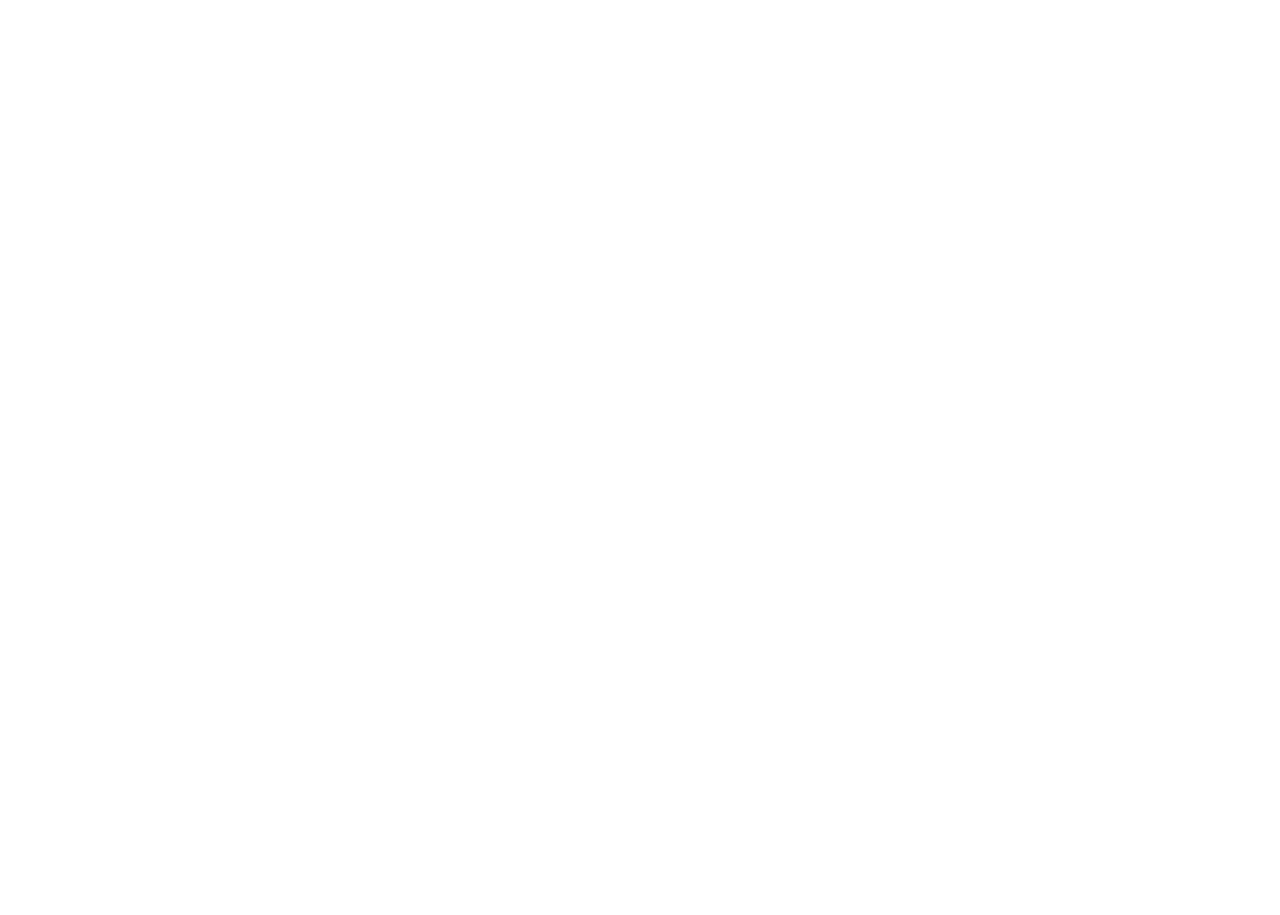
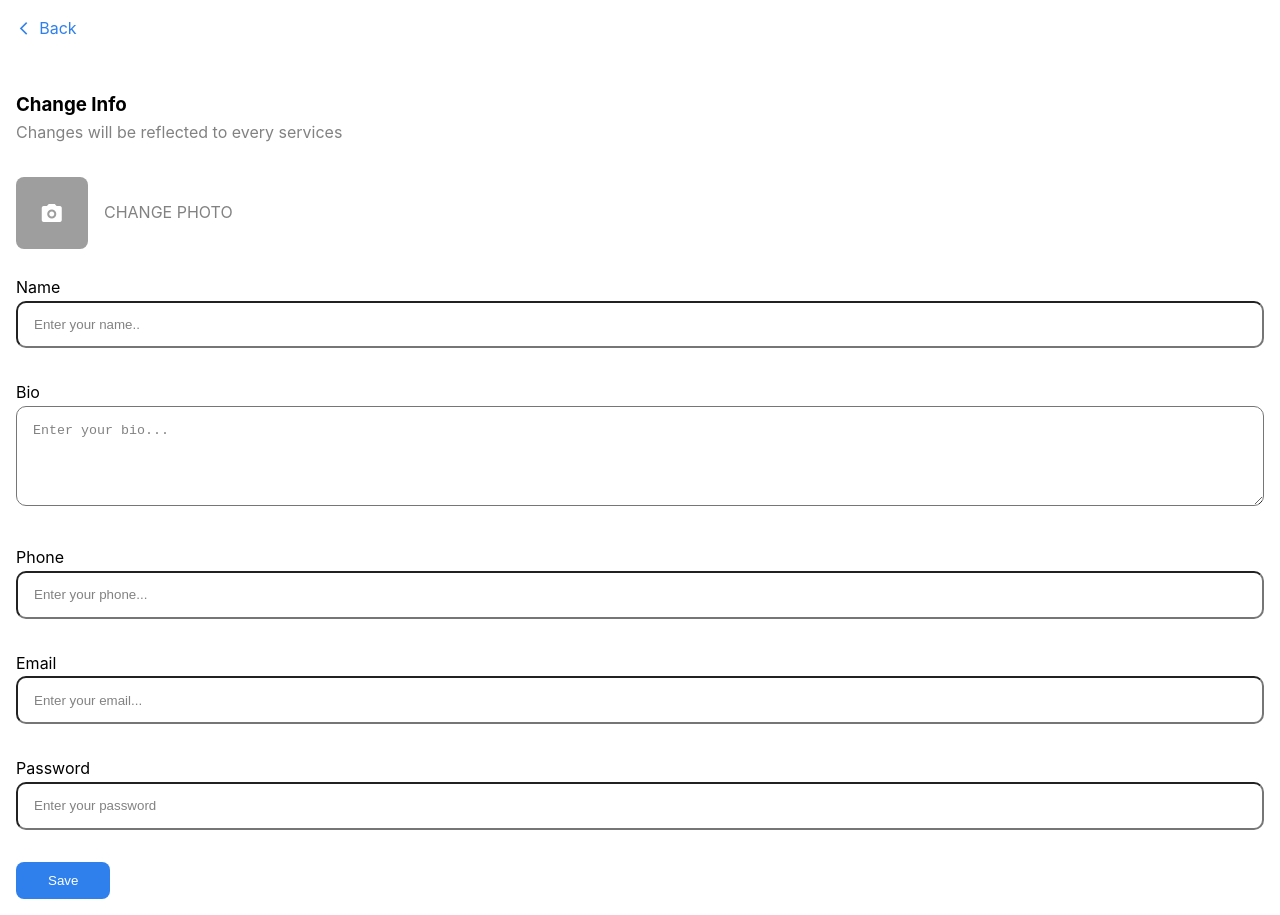
Before and after one commit to femogiga/authenticationapp, a React (Vite) app in the folder client/: page /edit in a window 1280 px wide. Before the commit this address had no page. Before the commit the page ends 800 px from the top, so only its background shows below. Built offline with nearby package versions, Linux system fonts and the light colour scheme; grey boxes are pictures that could not be loaded.

Commit message:
initial routes done

```diff
--- a/client/src/App.jsx
+++ b/client/src/App.jsx
@@ -19,10 +19,11 @@
         <Header />
         <Profile />
       </Container> */}
-      <Container>
+      {/* <Container>
         <Header />
         <EditPage/>
-      </Container>
+      </Container> */}
+      <Loginpage/>
     </div>
   );
 }
--- a/client/src/components/Profile.jsx
+++ b/client/src/components/Profile.jsx
@@ -4,7 +4,7 @@
 
 const Profile = () => {
   return (
-    <section>
+    <section className='profile'>
       <table>
         {/* <tr>
           <th colSpan='2' className='remove-underline'>
--- a/client/src/index.css
+++ b/client/src/index.css
@@ -132,7 +132,6 @@
 /* *******************Login Component************************************* */
 .container {
   padding: 1rem;
-  /* border: 1px solid black; */
   height: 100vh;
   width: 100%;
   /* border:1px solid black; */
@@ -266,7 +265,10 @@
 
 
 
-/* ****************************dashboard*****************************8 */
+/* ****************************profile dashboard*****************************8 */
+.profile{
+  padding:1rem;
+}
 table {
   width: 100%;
   /* border-spacing: 10px; */
@@ -341,7 +343,9 @@
   padding: 1rem 0;
   border-radius: 10px
 }
-
+.editpage{
+  padding:1rem;
+}
 .editpage ::placeholder {
   padding-inline-start: 1rem;
   color: var(--clr-midgray)
--- a/client/src/main.jsx
+++ b/client/src/main.jsx
@@ -3,12 +3,18 @@
 import App from './App.jsx';
 import './index.css';
 import { BrowserRouter, Routes, Route } from 'react-router-dom';
+import Loginpage from './components/Loginpage.jsx';
+import EditPage from './components/EditPage.jsx';
+import Profile from './components/Profile.jsx';
 
 const Root = () => {
   return (
     <BrowserRouter>
       <Routes>
         <Route path='/' element={<App />} />
+        <Route path='/login' element={<Loginpage />} />
+        <Route path='/edit' element={<EditPage />} />
+        <Route path='/profile' element={<Profile />} />
       </Routes>
     </BrowserRouter>
   );
```
